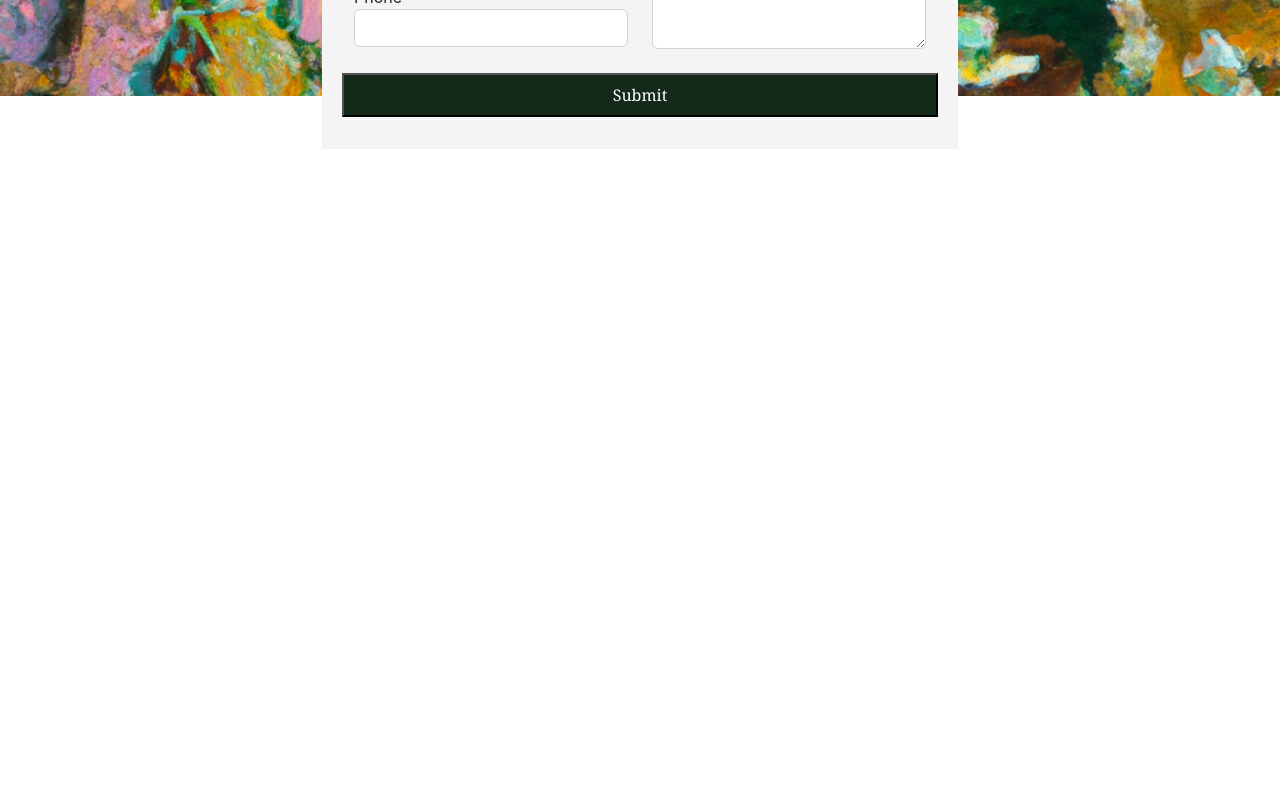
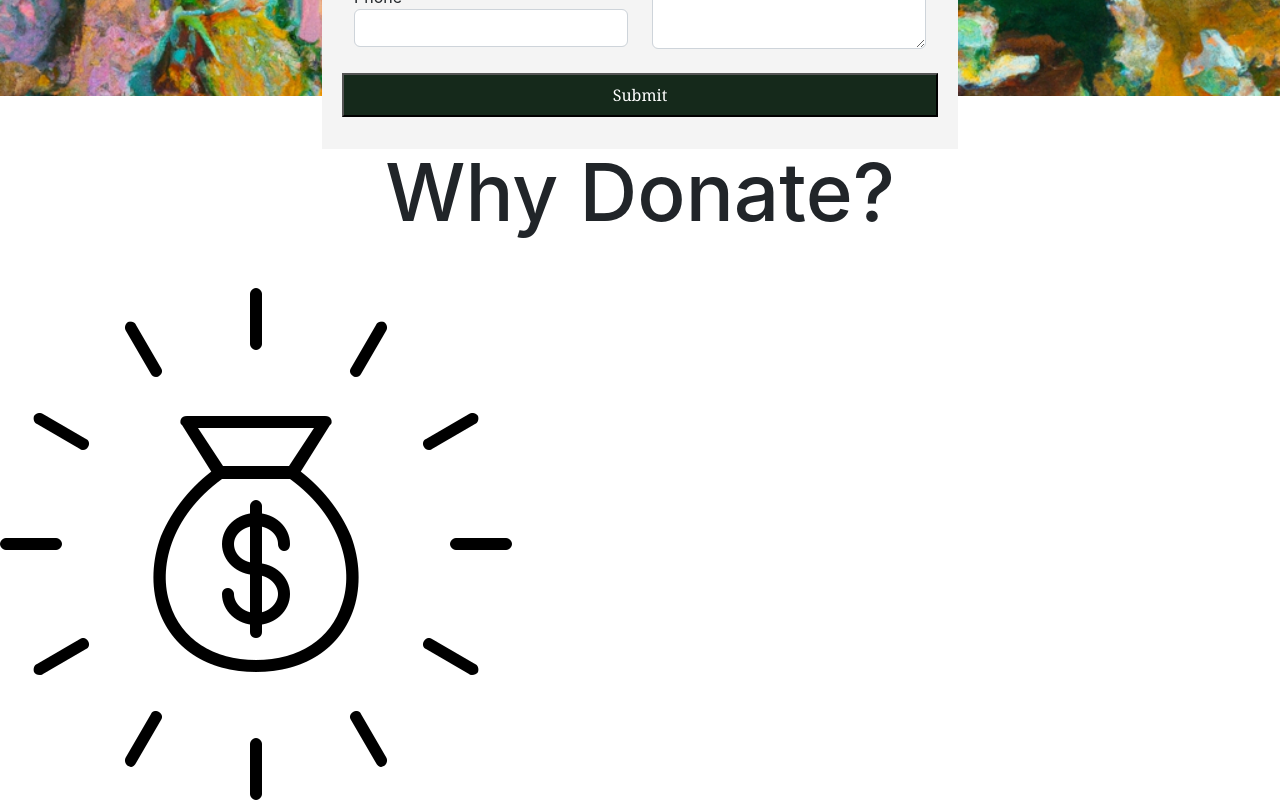
Before and after one commit to Ashary-Akhuwat-Foundation/aaf-frontend-repo, a React (Create React App) app: page /artist-landing-page in a window 1280 px wide. Shown: the part 680-1480 px from the top of the page. Before the commit the page ends 829 px from the top, so only its background shows below. Built offline with nearby package versions, Linux system fonts and the light colour scheme.

Commit message:
create why donate section on im an artist page

```diff
--- a/src/Components/Im_an_artist.css
+++ b/src/Components/Im_an_artist.css
@@ -40,3 +40,8 @@ form{
 label{
     margin-top: 2rem;
 }
+
+.donate-title{
+    margin: 3rem;
+    font-size: 5rem;
+}
--- a/src/Components/Im_an_artist.js
+++ b/src/Components/Im_an_artist.js
@@ -1,16 +1,18 @@
 import React from 'react';
 import '../Components/Im_an_artist.css';
+import logo1 from '../Images/icon1.png';
 
 function Im_an_artist(props) {
 	return (
+		<div>
 			<div className='main-container'>
 				<div className='container summary-div'>
 					<h1>Your Art Helps Rebuild</h1>
 					<p>
 						Calling all artists to donate their artwork to our upcoming art
 						auction. All proceeds will go to efforts to rebuild regions of
-					Pakistan affected by the devastating floods. Send us a message with a
-					little about yourself and the type of art you'd like to donate and
+						Pakistan affected by the devastating floods. Send us a message with
+						a little about yourself and the type of art you'd like to donate and
 						we'll be in touch.
 					</p>
 				</div>
@@ -23,7 +25,11 @@ function Im_an_artist(props) {
 						</div>
 						<div className='col'>
 							<label htmlFor='last-name'>Last Name</label>
-						<input type='password' className='form-control' name='last-name' />
+							<input
+								type='password'
+								className='form-control'
+								name='last-name'
+							/>
 						</div>
 					</div>
 					<div className='row'>
@@ -47,6 +53,17 @@ function Im_an_artist(props) {
 					</div>
 				</form>
 			</div>
+			<div>
+				<h1 className='text-center donate-title'>Why Donate?</h1>
+			</div>
+			<div>
+				<div className='col1'>
+					<div className='img1'>
+						<img src={logo1} alt='' />
+					</div>
+				</div>
+			</div>
+		</div>
 	);
 }
 
```
Also changed, not shown: src/Images/icon1.png (added). Lines whose indentation alone changed are shown as unchanged.
